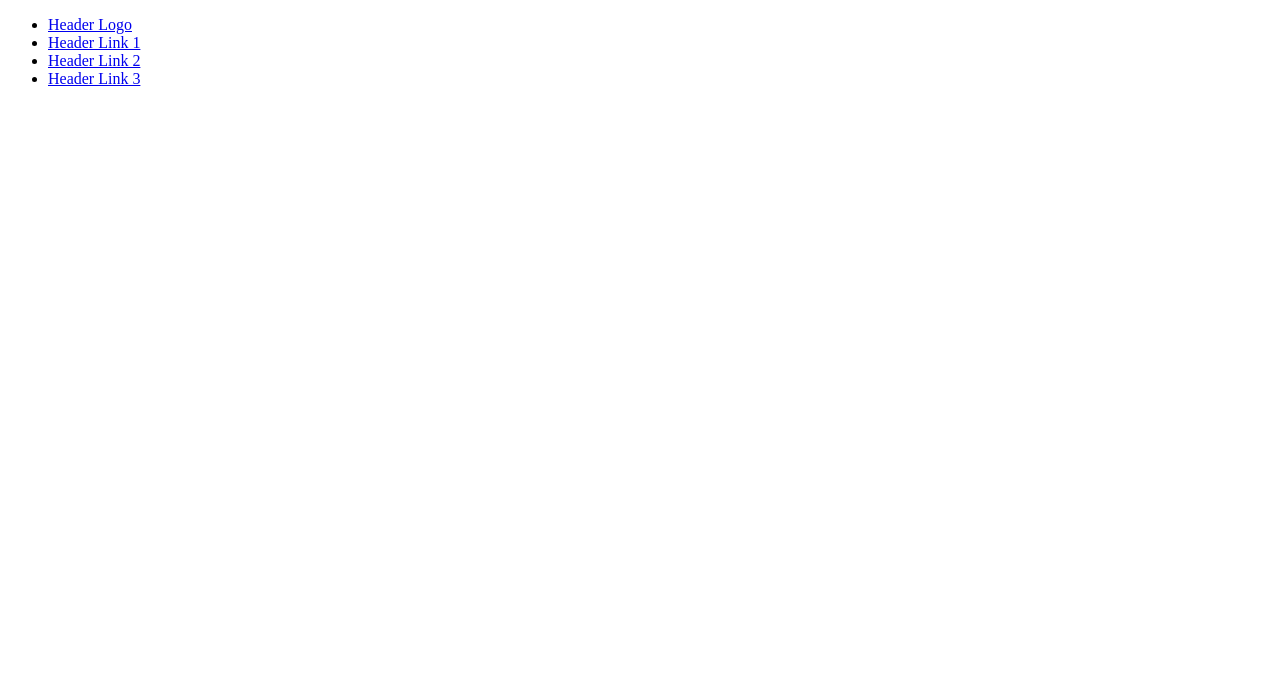
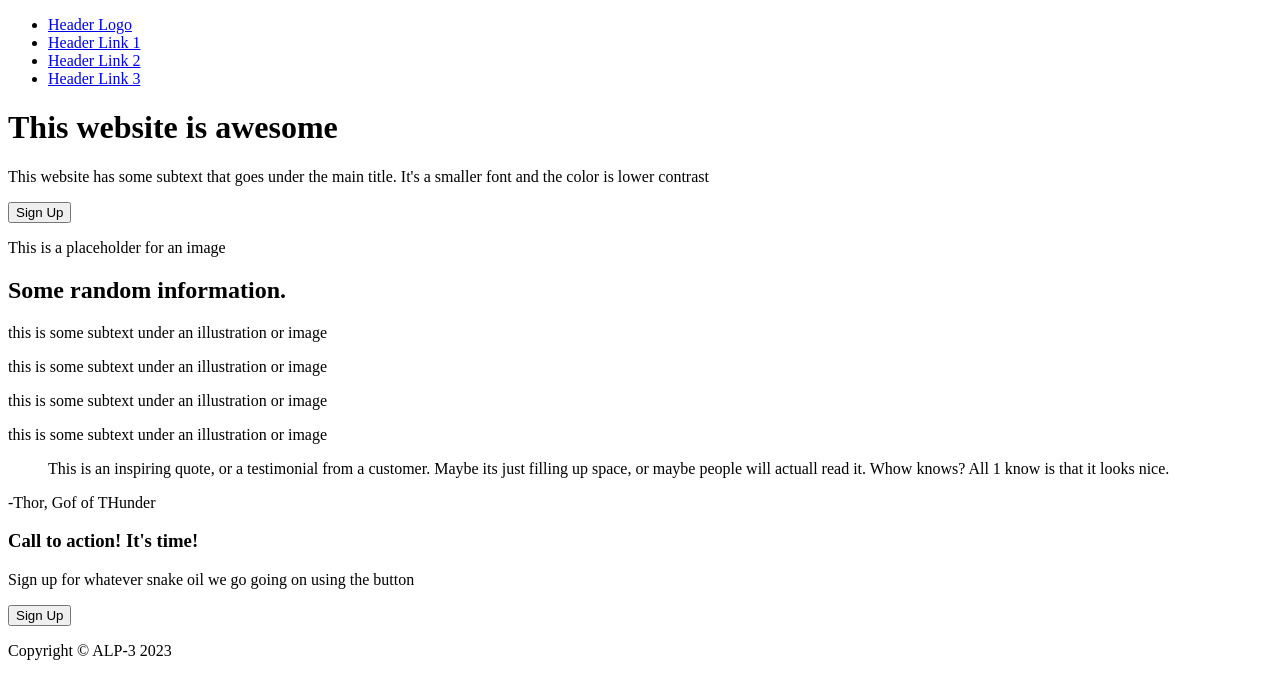
Before and after one commit to ALP-3/odin-landing-page, a plain HTML site: page index.html in a window 1280 px wide. Drawn offline with Linux system fonts and the light colour scheme.

Commit message:
Update index.html

```diff
--- a/index.html
+++ b/index.html
@@ -9,16 +9,67 @@
 </head>
 
 <body>
-    <header class="header">
-        <nav class="navigation">
+    <header class="header-container">
+        <nav class="nav-container">
             <ul>
-                <li class="head-links"><a href="#">Header Logo</a></li>
+                <li class="logo"><a href="#">Header Logo</a></li>
                 <li class="head-links"><a href="#">Header Link 1</a></li>
                 <li class="head-links"><a href="#">Header Link 2</a></li>
                 <li class="head-links"><a href="#">Header Link 3</a></li>
             </ul>
         </nav>
+        <div>
+            <h1>This website is awesome</h1>
+            <p>This website has some subtext that goes under the main title. It's a smaller font and the color is lower
+                contrast</p>
+            <button>Sign Up</button>
+        </div>
+        <div class="placeholder">
+            <p>This is a placeholder for an image</p>
+        </div>
     </header>
+
+    <main>
+        <div class="main-content">
+            <h2>Some random information.</h2>
+            <div class="content-block">
+                <div class="content-block-square"></div>
+                <p>this is some subtext under an illustration or image</p>
+            </div>
+            <div class="content-block">
+                <div class="content-block-square"></div>
+                <p>this is some subtext under an illustration or image</p>
+            </div>
+            <div class="content-block">
+                <div class="content-block-square"></div>
+                <p>this is some subtext under an illustration or image</p>
+            </div>
+            <div class="content-block">
+                <div class="content-block-square"></div>
+                <p>this is some subtext under an illustration or image</p>
+            </div>
+        </div>
+
+        <blockquote>
+            This is an inspiring quote, or a testimonial from a customer. Maybe its just filling up space, or maybe
+            people will actuall read it. Whow knows? All 1 know is that it looks nice. </blockquote>
+        <figcaption>-Thor, Gof of THunder</figcaption>
+
+        <div class="call-to-action-container">
+            <div class="cta">
+                <h3>Call to action! It's time!</h3>
+                <p>Sign up for whatever snake oil we go going on using the button</p>
+                <button>Sign Up</button>
+            </div>
+        </div>
+    </main>
+
+    <footer class="footer">
+        <div>
+            <p>Copyright &#169; ALP-3 2023</p>
+        </div>
+    </footer>
+
 </body>
 
 </html>
```
